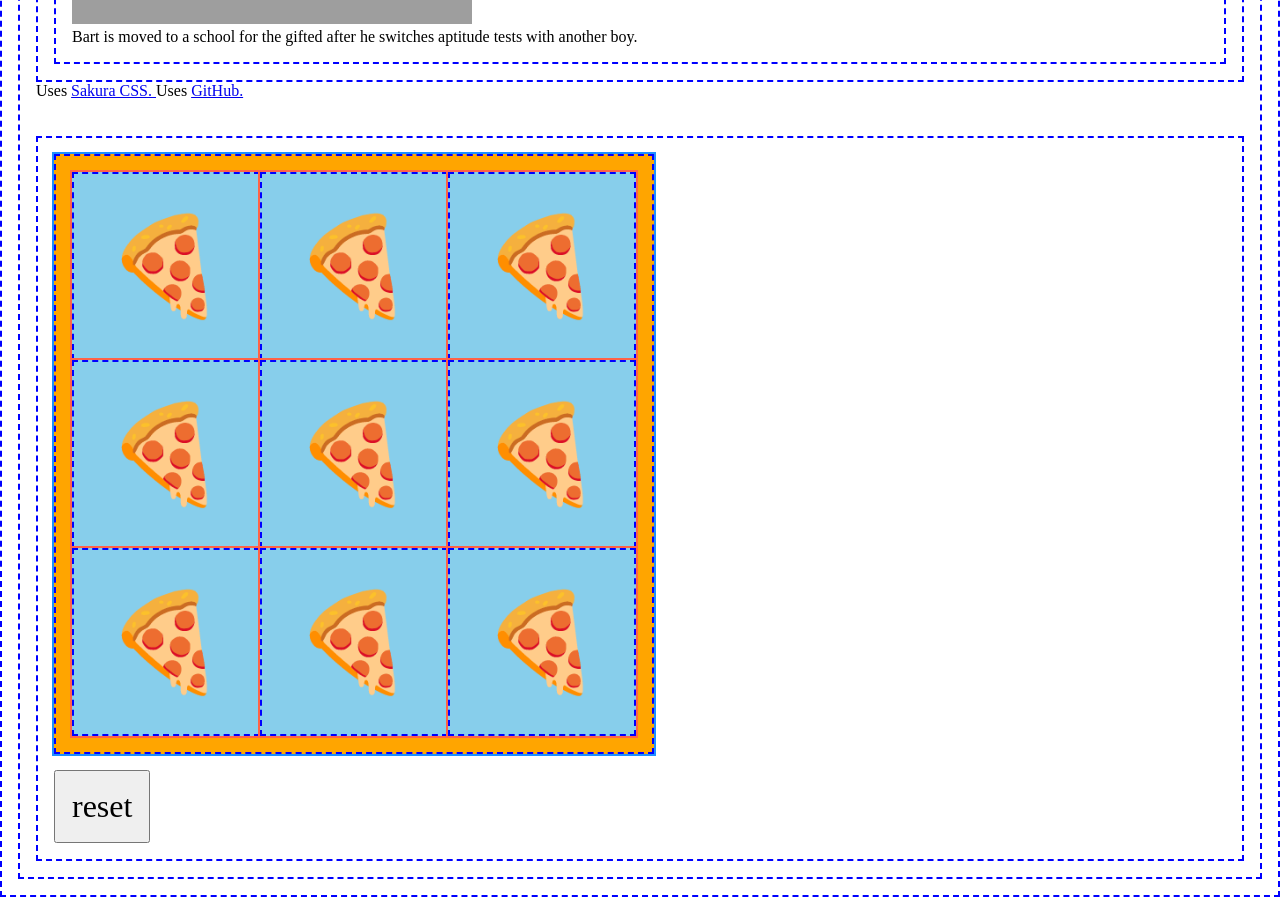
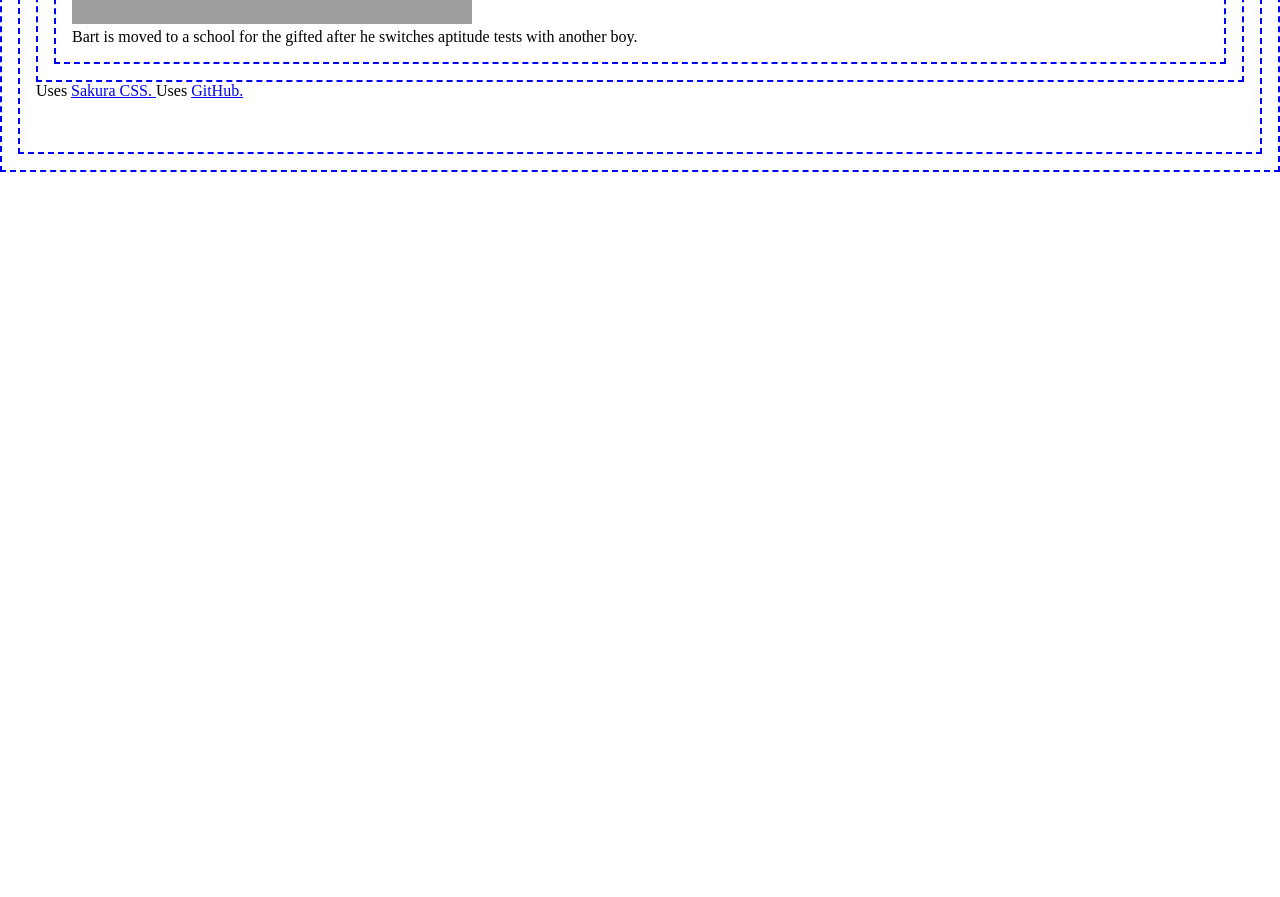
Before and after one commit to d-atienza/demo-first-react-js, a React (Vite) app: page / in a window 1280 px wide. Shown: the part 1680-2577 px from the top of the page. After the commit the page ends 1852 px from the top, so only its background shows below. Built offline with nearby package versions, Linux system fonts and the light colour scheme; grey boxes are pictures that could not be loaded.

Commit message:
removed tictactoe function

```diff
--- a/src/components/App.jsx
+++ b/src/components/App.jsx
@@ -2,7 +2,7 @@ import episodes from "../data/episodes.json";
 import { Greeting } from "./Greeting";
 import TurnCounter from "./TurnCounter";
 import DiceRoll from "./DiceRoll";
-import TicTacToe from "./TicTacToe";
+//import TicTacToe from "./TicTacToe";
 
 //text colour generator based on props input
 function RandomColour(props) {
@@ -115,7 +115,7 @@ export default function App() {
       <Footer />
       <br></br>
       <br></br>
-      <TicTacToe />
+      {/* <TicTacToe /> */}
     </div>
   );
 }
--- a/src/components/TicTacToe.jsx
+++ b/src/components/TicTacToe.jsx
@@ -1,80 +1,80 @@
-import { useState } from "react";
+// import { useState } from "react";
 
-export default function TicTacToe() {
-  console.log("this rendered again", new Date());
-  const initialCellDataArray = createInitialCellDataArray();
+// export default function TicTacToe() {
+//   console.log("this rendered again", new Date());
+//   const initialCellDataArray = createInitialCellDataArray();
 
-  const [cellDataArray, setCellDataArray] = useState(initialCellDataArray);
+//   const [cellDataArray, setCellDataArray] = useState(initialCellDataArray);
 
-  function handleCellClicked(idOfCellClicked) {
-    const newArray = toggleCell(idOfCellClicked, cellDataArray);
-    setCellDataArray(newArray);
-  }
+//   function handleCellClicked(idOfCellClicked) {
+//     const newArray = toggleCell(idOfCellClicked, cellDataArray);
+//     setCellDataArray(newArray);
+//   }
 
-  const arrayOfCellElements = cellDataArray.map((food) => {
-    if (food.side == "back") {
-      return (
-        <div
-          className="cell"
-          key={food.id}
-          onClick={() => handleCellClicked(food.id)}
-        >
-          🍕
-        </div>
-      );
-    } else {
-      return (
-        <div
-          className="cell"
-          key={food.id}
-          onClick={() => handleCellClicked(food.id)}
-        >
-          🍔
-        </div>
-      );
-    }
-  });
+//   const arrayOfCellElements = cellDataArray.map((food) => {
+//     if (food.side == "back") {
+//       return (
+//         <div
+//           className="cell"
+//           key={food.id}
+//           onClick={() => handleCellClicked(food.id)}
+//         >
+//           🍕
+//         </div>
+//       );
+//     } else {
+//       return (
+//         <div
+//           className="cell"
+//           key={food.id}
+//           onClick={() => handleCellClicked(food.id)}
+//         >
+//           🍔
+//         </div>
+//       );
+//     }
+//   });
 
-  function resetGame() {
-    const newCellDataArray = createInitialCellDataArray();
+//   function resetGame() {
+//     const newCellDataArray = createInitialCellDataArray();
 
-    setCellDataArray(newCellDataArray);
-  }
+//     setCellDataArray(newCellDataArray);
+//   }
 
-  return (
-    <div>
-      <div className="gameGrid">{arrayOfCellElements}</div>
-      <button onClick={resetGame}>reset</button>
-    </div>
-  );
-}
+//   return (
+//     <div>
+//       <div className="gameGrid">{arrayOfCellElements}</div>
+//       <button onClick={resetGame}>reset</button>
+//     </div>
+//   );
+// }
 
-function createInitialCellDataArray() {
-  return [
-    { id: 1, side: "back" },
-    { id: 2, side: "back" },
-    { id: 3, side: "back" },
-    { id: 4, side: "back" },
-    { id: 5, side: "back" },
-    { id: 6, side: "back" },
-    { id: 7, side: "back" },
-    { id: 8, side: "back" },
-    { id: 9, side: "back" },
-  ];
-}
+// function createInitialCellDataArray() {
+//   return [
+//     { id: 1, side: "back" },
+//     { id: 2, side: "back" },
+//     { id: 3, side: "back" },
+//     { id: 4, side: "back" },
+//     { id: 5, side: "back" },
+//     { id: 6, side: "back" },
+//     { id: 7, side: "back" },
+//     { id: 8, side: "back" },
+//     { id: 9, side: "back" },
+//   ];
+// }
 
-function toggleCell(targetCellID, inputArray) {
-  const newArray = inputArray.map((obj) => {
-    if (obj.id === targetCellID) {
-      return { ...obj, side: getReverseSide(obj.side) };
-    } else {
-      return { ...obj };
-    }
-  });
+// function toggleCell(targetCellID, inputArray) {
+//   const newArray = inputArray.map((obj) => {
+//     if (obj.id === targetCellID) {
+//       return { ...obj, side: getReverseSide(obj.side) };
+//     } else {
+//       return { ...obj };
+//     }
+//   });
 
-  return newArray;
-}
+//   return newArray;
+// }
 
-function getReverseSide(side) {
-  return side === "front" ? "back" : "front";
-}
+// function getReverseSide(side) {
+//   return side === "front" ? "back" : "front";
+// }
```
Also changed, not shown: .gitpod.yml (added).
